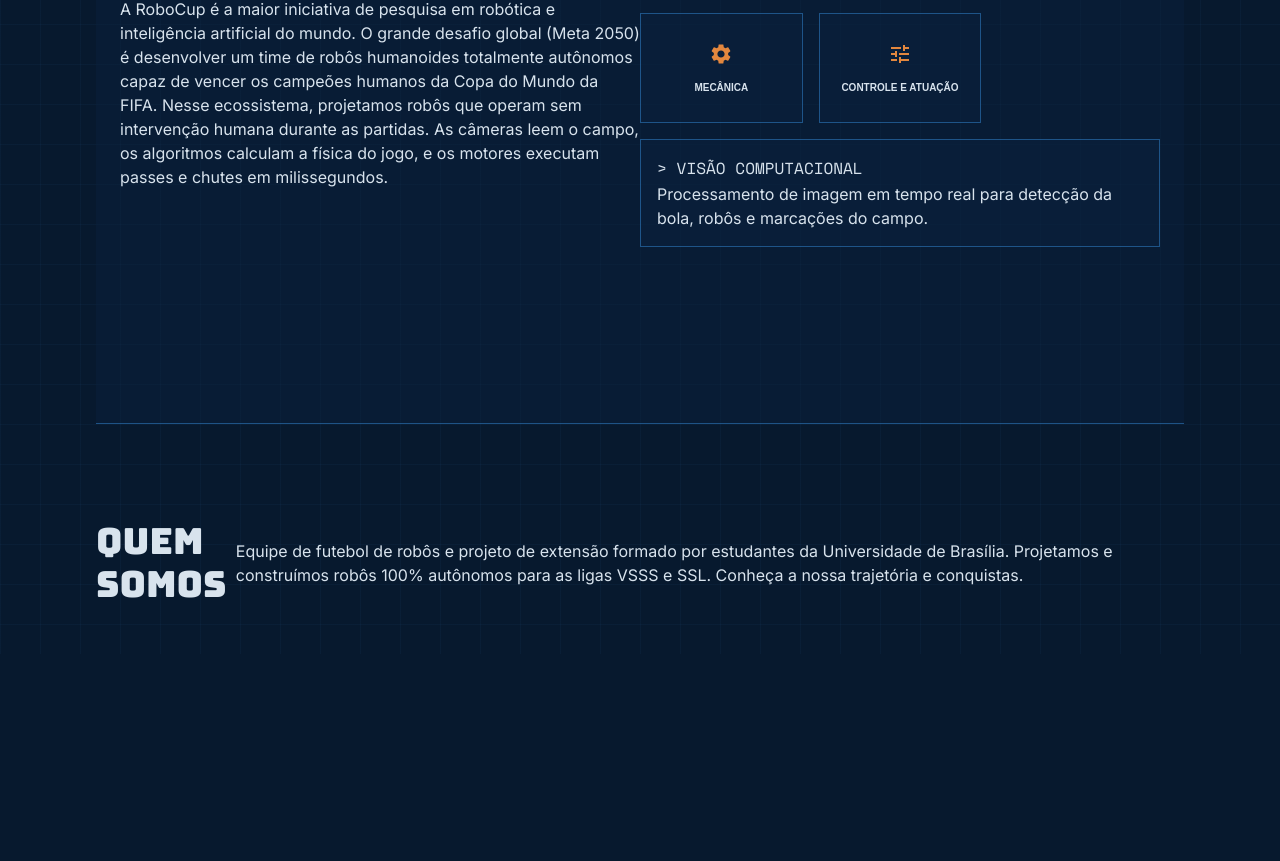
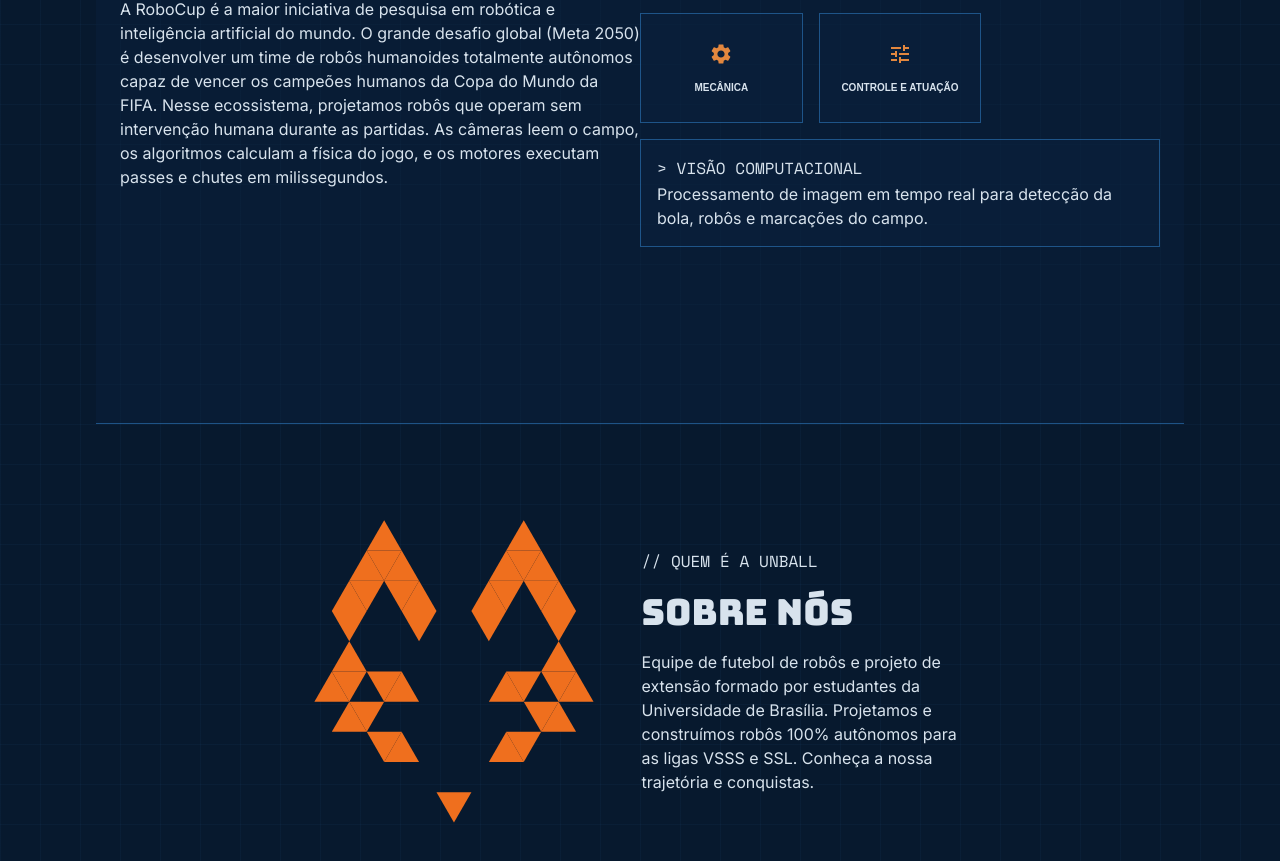
Before and after one commit to ayssag/unball-site, a React (Vite) app in the folder frontend/: page /pt in a window 1280 px wide. Shown: the part 1056-1917 px from the top of the page. Before the commit the page ends 1710 px from the top, so only its background shows below. Built offline with nearby package versions, Linux system fonts and the light colour scheme; a web font is replaced by a local one.

Commit message:
feat: Creates SectionAboutUs

```diff
--- a/frontend/src/components/pages/home/sections/AboutSection.tsx
+++ b/frontend/src/components/pages/home/sections/AboutSection.tsx
@@ -1,13 +1,37 @@
-import { Typography } from "@mui/material"
+import { Typography, Stack, Box } from "@mui/material"
 import { BoxSection, FlexBoxBetween } from "@/shared/styled"
-import { t } from "i18next"
+import { useTranslation } from "react-i18next"
+import unballLogo from "@/assets/images/logos/unball-logo-vector.svg"
 
 function AboutSection() {
+    const { t } = useTranslation();
     return (
         <BoxSection>
-            <FlexBoxBetween>
-                <Typography variant="h2" color="text.primary">{t("pages.home.about.title")}</Typography>
-                <Typography>{t("pages.home.about.description")}</Typography>
+            <FlexBoxBetween
+                sx={{
+                    width: { xs: "100%", lg: "60%"},
+                    flexDirection: { xs: "column", md: "row" },
+                    gap: { xs: 4, md: 6 },
+                    alignItems: "center"
+                }}>
+                <Box
+                    component="img"
+                    src={unballLogo}
+                    alt="UnBall Logo"
+                    sx={{
+                        width: { xs: "180px", sm: "240px", md: "280px" },
+                        height: "auto",
+                        maxWidth: "100%",
+                        objectFit: "contain",
+                    }}
+                />
+                <Stack
+                    spacing={2}
+                    sx={{ maxWidth: { md: "50%" } }}>
+                    <Typography variant="h6">{t("pages.home.about.subtitle")}</Typography>
+                    <Typography variant="h2" color="text.primary">{t("pages.home.about.title")}</Typography>
+                    <Typography>{t("pages.home.about.description")}</Typography>
+                </Stack>
             </FlexBoxBetween>
         </BoxSection>
     )
--- a/frontend/src/i18n/locales/en/pages/home/about.ts
+++ b/frontend/src/i18n/locales/en/pages/home/about.ts
@@ -1,5 +1,5 @@
 export const about = {
     title: "ABOUT US",
-    subtitle: "// WHO IS UNBALL",
+    subtitle: "// WE ARE UNBALL",
     description: "Robot soccer team and outreach project formed by students from the University of Brasília. We design and build 100% autonomous robots for the VSSS and SSL leagues. Learn about our journey and achievements."
 };
--- a/frontend/src/i18n/locales/pt/pages/home/about.ts
+++ b/frontend/src/i18n/locales/pt/pages/home/about.ts
@@ -1,5 +1,5 @@
 export const about = {
-    title: "QUEM SOMOS",
+    title: "SOBRE NÓS",
     subtitle: "// QUEM É A UNBALL",
     description: "Equipe de futebol de robôs e projeto de extensão formado por estudantes da Universidade de Brasília. Projetamos e construímos robôs 100% autônomos para as ligas VSSS e SSL. Conheça a nossa trajetória e conquistas. "
 };
```
Also changed, not shown: frontend/src/assets/images/logos/unball-logo-vector.svg (added).
